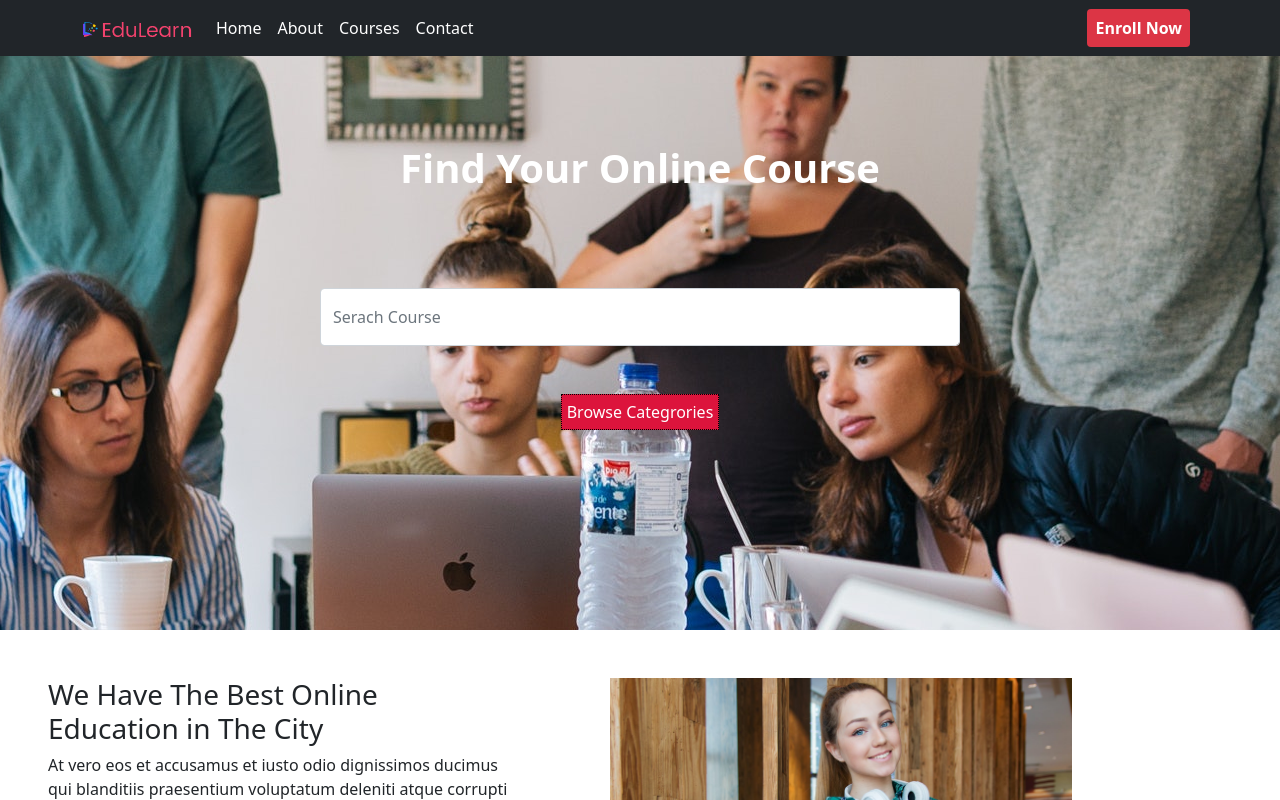
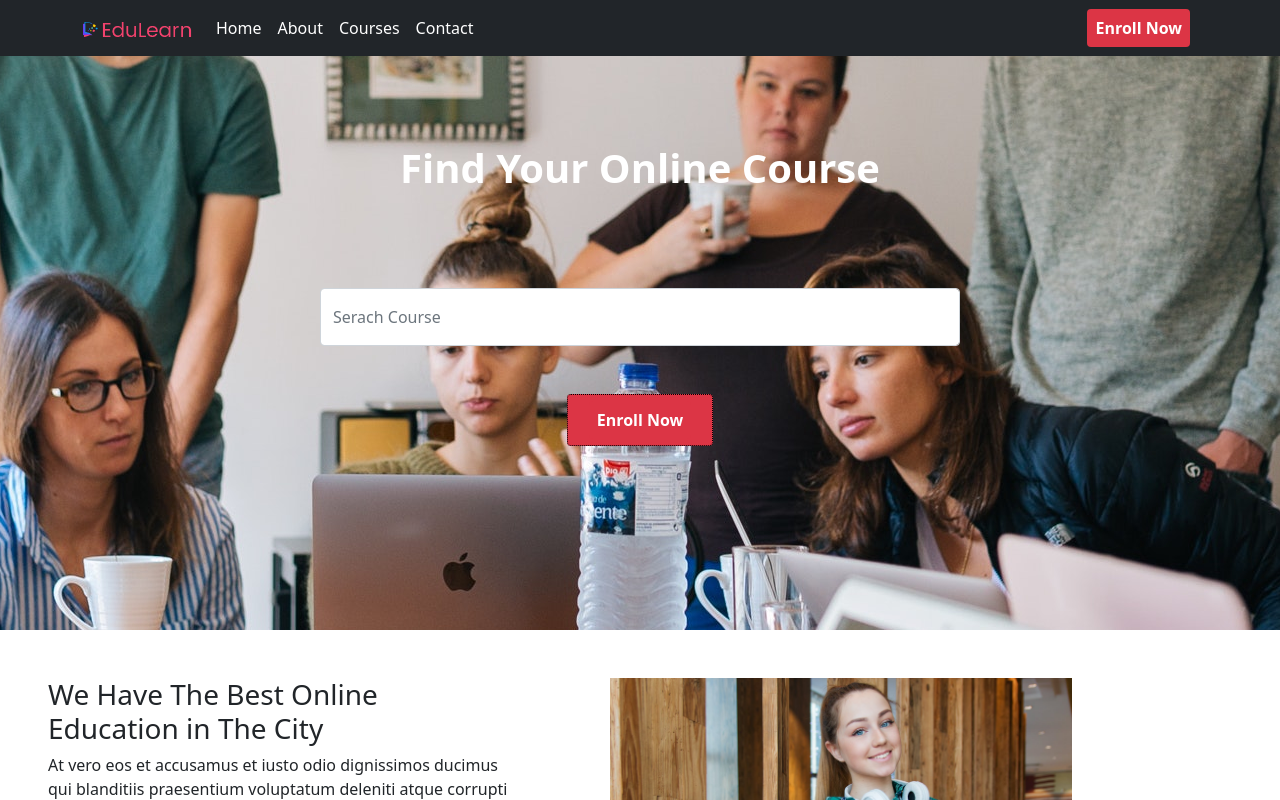
Before and after one commit to hasibulpolok/edulearn, a React (Create React App) app: page / in a window 1280 px wide. Shown: the top 800 px of the page. Built offline with nearby package versions, Linux system fonts and the light colour scheme.

Commit message:
route done

```diff
--- a/src/App.js
+++ b/src/App.js
@@ -8,6 +8,7 @@ import About from './components/About/About';
 import Courses from './components/Courses/Courses';
 import Contact from './components/Contact/Contact';
 import NotFound from './components/NotFound/NotFound';
+import LoginRegister from './components/LoginRegister/LoginRegister';
 
 function App() {
   return (
@@ -30,6 +31,9 @@ function App() {
          <Route path="/contact">
            <Contact/>
          </Route>
+         <Route path="/enroll">
+           <LoginRegister/>
+         </Route>
          <Route path="/*">
            <NotFound/>
          </Route>
--- a/src/components/Home/Home.css
+++ b/src/components/Home/Home.css
@@ -19,7 +19,7 @@
 
 }
 .buttonbrowse button{
-    background:crimson;
+
     padding: 5px;
     color:white;
     border:1px dotted rgb(3, 0, 0);
--- a/src/components/Home/Home.js
+++ b/src/components/Home/Home.js
@@ -23,7 +23,7 @@ const Home = () => {
                         </Form>
                     </div>
                     <div className="buttonbrowse">
-                        <button>Browse Categrories</button>
+                        <button className="btn btn-danger"><Nav.Link><Link className="text-white text-decoration-none fw-bold bg-danger p-2 my-2 rounded" to="/enroll">Enroll Now</Link></Nav.Link></button>
                     </div>
                 </>
             </div>
--- a/src/components/LoginRegister/LoginRegister.js
+++ b/src/components/LoginRegister/LoginRegister.js
@@ -61,7 +61,7 @@ const LoginRegister = () => {
                             <Form.Check type="checkbox" label="Check me out" />
                         </Form.Group>
 
-                        <Button variant="primary" type="submit" className="fw-bold text-danger">
+                        <Button variant="primary" type="submit" className="fw-bold btn-danger">
                             Submit
                         </Button>
                     </Form>
@@ -84,7 +84,7 @@ const LoginRegister = () => {
                         <Form.Group className="mb-3" controlId="formBasicCheckbox">
                             <Form.Check type="checkbox" label="Check me out" />
                         </Form.Group>
-                        <Button variant="primary" className="fw-bold text-danger" type="submit">
+                        <Button variant="primary" className="fw-bold btn-danger" type="submit">
                             Login
                         </Button>
                     </Form>
```
Also changed, not shown: 1 other file (tests, documents, lock files or other folders).
